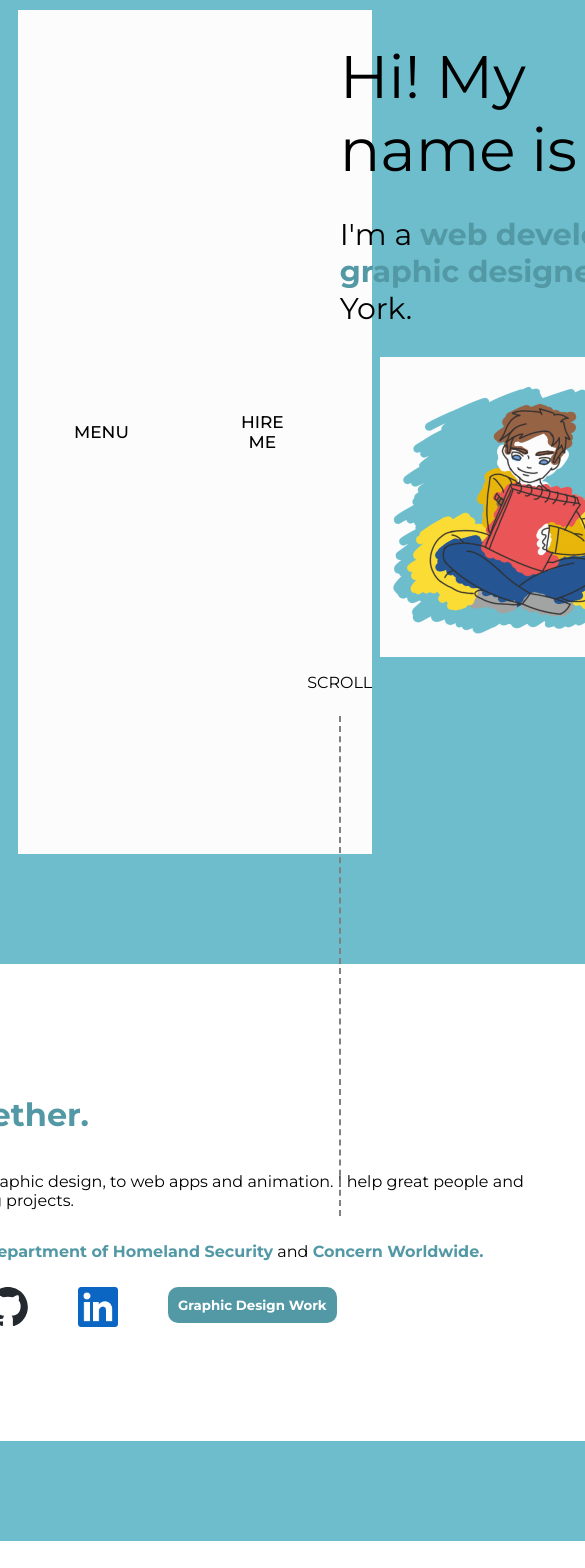
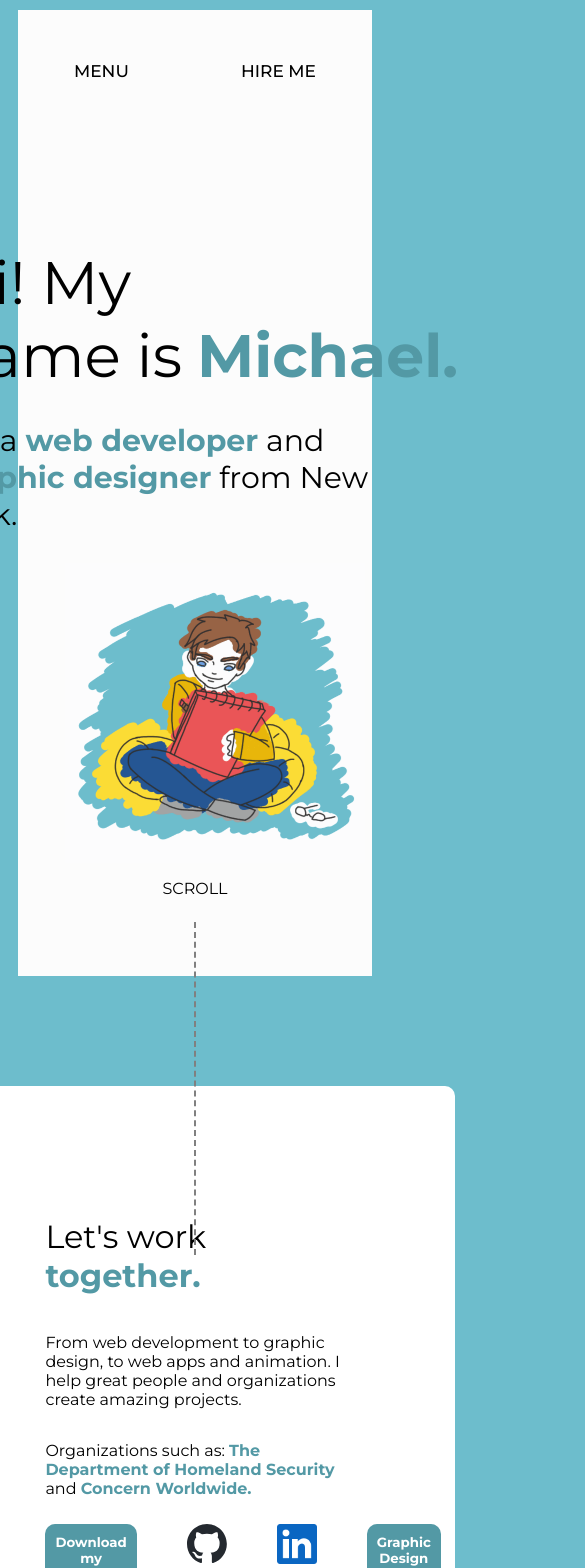
Before and after one commit to Mikalizcool/Michael-Portfolio, a React (Vite) app in the folder my-portfolio/: page / in a window 390 px wide. Shown: the top 1568 px of the page, 585 px wide, since content can reach past the window. Built offline with nearby package versions, Linux system fonts and the light colour scheme.

Commit message:
feat: make homepage mobile responsive

```diff
--- a/my-portfolio/src/App.css
+++ b/my-portfolio/src/App.css
@@ -9,8 +9,7 @@
 }
 
 @media screen and (max-width: 800px) {
-    .body {
-        display: flex;
-        align-items: center;
+    * {
+
     }
 }
--- a/my-portfolio/src/components/Projects.jsx
+++ b/my-portfolio/src/components/Projects.jsx
@@ -29,7 +29,9 @@ const Projects = () => {
                 </div>
                 <div className="projects-container">
                     <div className="project">
-                        <img src={game}></img>
+                        <div className="content">
+                            <img src={game}></img>
+                        </div>
                         <div className="space"></div>
                         <div className="project-description">
                             <h1>2d Beat em' up Game</h1>
--- a/my-portfolio/src/components/projects.css
+++ b/my-portfolio/src/components/projects.css
@@ -47,3 +47,21 @@
 .reverse {
     transform: scaleX(-1);
 }
+
+@media screen and (max-width: 1000px) {
+    .project-container {
+        width: 80%;
+    }
+    .heading {
+        width: 80%;
+    }
+    .project {
+        flex-direction: column;
+    }
+    .project-container img {
+        width: 80%;
+    }
+    .vertical-line-projects {
+        display: none;
+    }
+}
--- a/my-portfolio/src/components/welcome.css
+++ b/my-portfolio/src/components/welcome.css
@@ -58,5 +58,11 @@
 @media screen and (max-width: 1000px) {
     .starter {
         flex-direction: column;
+        align-items: center;
     }
+    .scroll {
+        right: 0;
+        height: 400px;
+    }
+
 }
```
